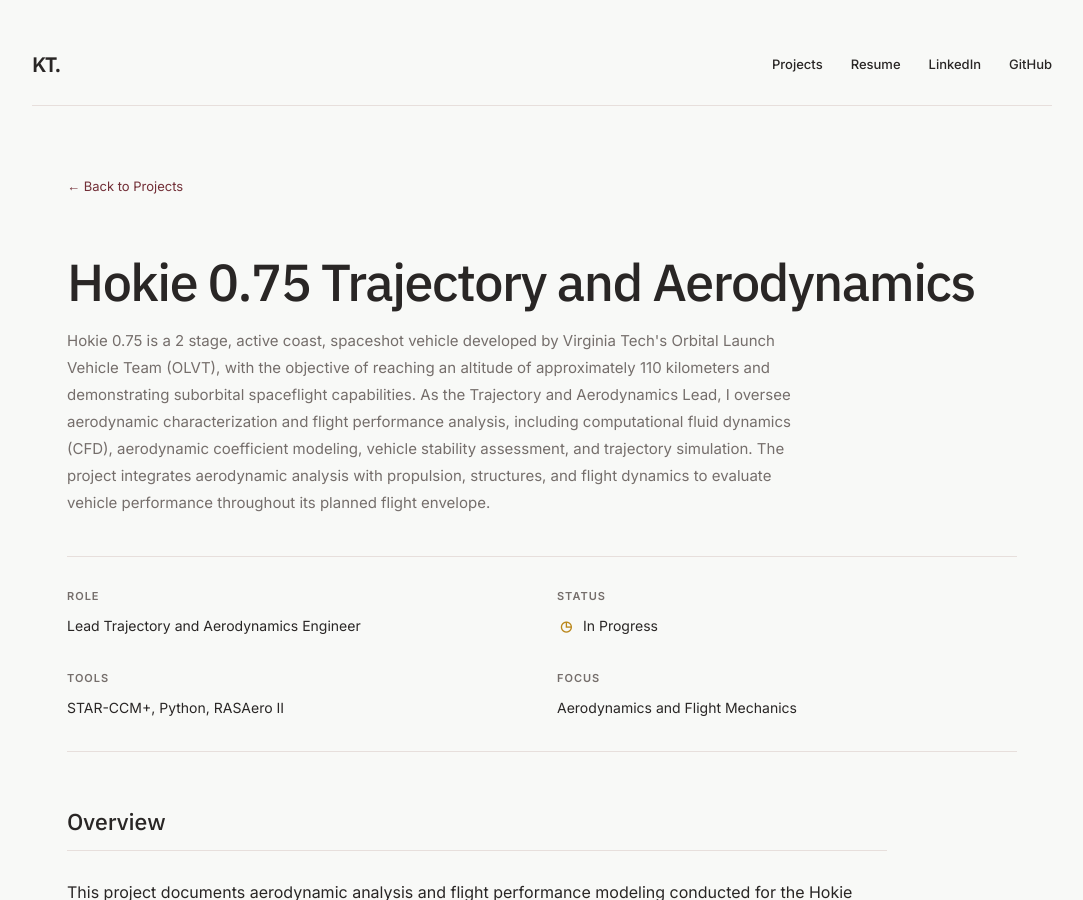
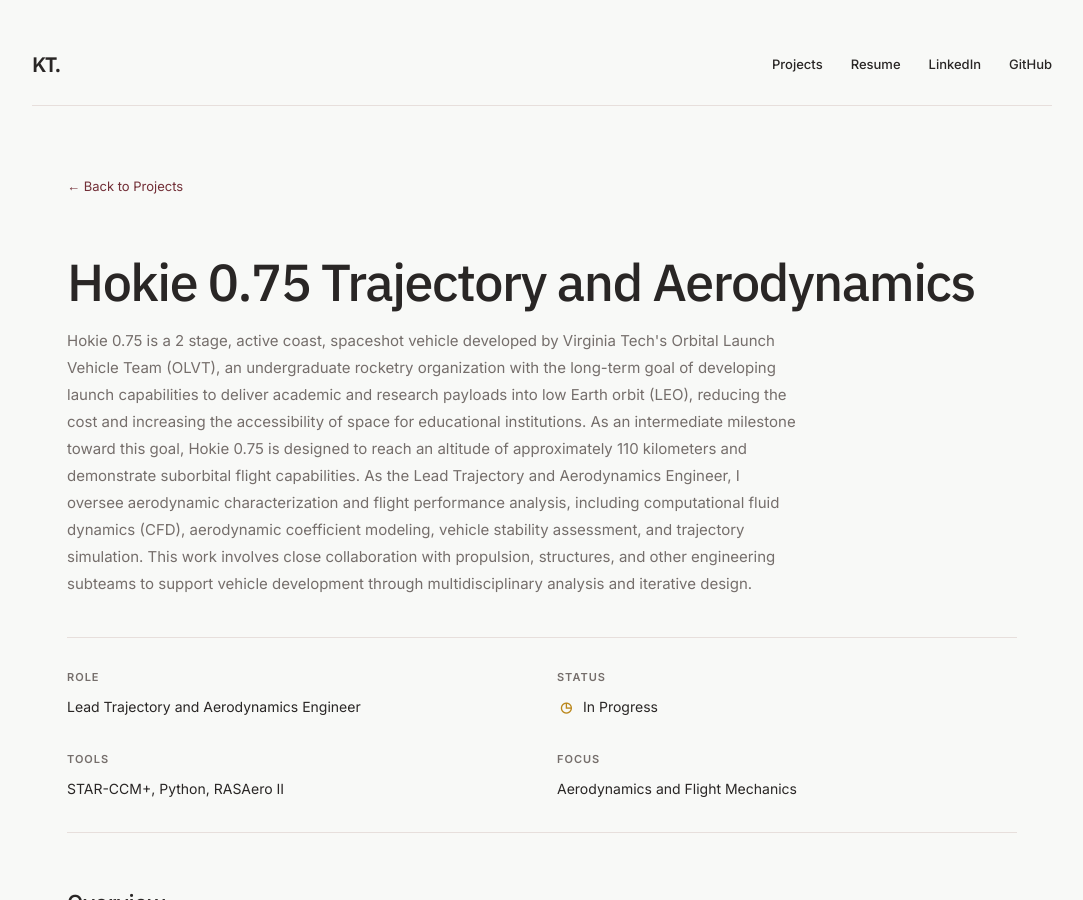
Before and after one commit to kevintieu1/kevintieu1.github.io, a Jekyll site: the page built from _projects/hokie075-aerodynamics.md, in a window 1280 px wide and 900 px high. Shown: the whole window, without its empty margins (98-1181 px from the left). Built offline with Jekyll 4.4.1, drawn with Linux system fonts in a browser that asks for light colours.

Commit message:
Update hokie075-aerodynamics.md

```diff
--- a/_projects/hokie075-aerodynamics.md
+++ b/_projects/hokie075-aerodynamics.md
@@ -1,6 +1,6 @@
 ---
 title: Hokie 0.75 Trajectory and Aerodynamics
-description: Hokie 0.75 is a 2 stage, active coast, spaceshot vehicle developed by Virginia Tech's Orbital Launch Vehicle Team (OLVT), with the objective of reaching an altitude of approximately 110 kilometers and demonstrating suborbital spaceflight capabilities. As the Trajectory and Aerodynamics Lead, I oversee aerodynamic characterization and flight performance analysis, including computational fluid dynamics (CFD), aerodynamic coefficient modeling, vehicle stability assessment, and trajectory simulation. The project integrates aerodynamic analysis with propulsion, structures, and flight dynamics to evaluate vehicle performance throughout its planned flight envelope.
+description: Hokie 0.75 is a 2 stage, active coast, spaceshot vehicle developed by Virginia Tech's Orbital Launch Vehicle Team (OLVT), an undergraduate rocketry organization with the long-term goal of developing launch capabilities to deliver academic and research payloads into low Earth orbit (LEO), reducing the cost and increasing the accessibility of space for educational institutions. As an intermediate milestone toward this goal, Hokie 0.75 is designed to reach an altitude of approximately 110 kilometers and demonstrate suborbital flight capabilities. As the Lead Trajectory and Aerodynamics Engineer, I oversee aerodynamic characterization and flight performance analysis, including computational fluid dynamics (CFD), aerodynamic coefficient modeling, vehicle stability assessment, and trajectory simulation. This work involves close collaboration with propulsion, structures, and other engineering subteams to support vehicle development through multidisciplinary analysis and iterative design.
 order: 2
 role: Lead Trajectory and Aerodynamics Engineer
 status: In Progress
```
